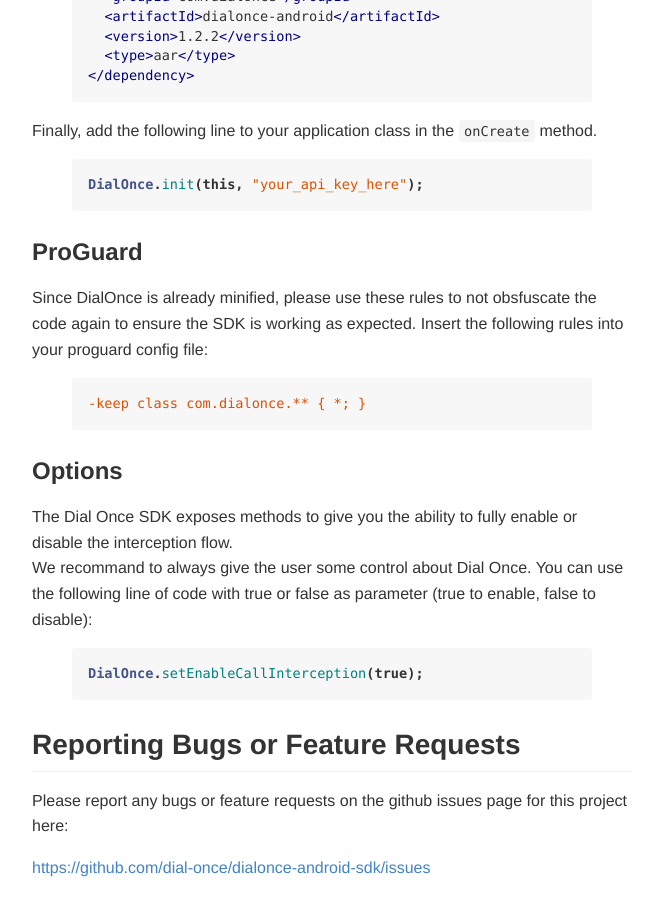
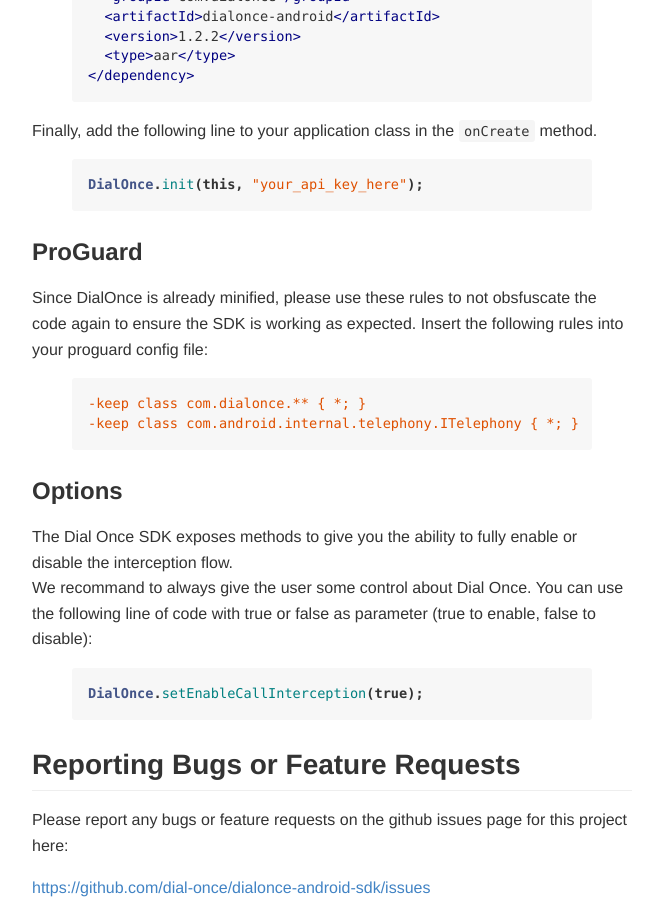
Before and after one commit to dialonce/dialonce.github.io, a Jekyll site: the page built from android/howto/index.md, in a window 1280 px wide and 900 px high, scrolled down 3142 px. Shown: the whole window, without its empty margins (308-971 px from the left). Built offline with Jekyll 4.4.1, drawn with Linux system fonts in a browser that asks for light colours.

Commit message:
Add proguard rule for Telephony

```diff
--- a/android/howto/index.md
+++ b/android/howto/index.md
@@ -132,6 +132,7 @@
 
 {% highlight yaml %}
 -keep class com.dialonce.** { *; }
+-keep class com.android.internal.telephony.ITelephony { *; }
 {% endhighlight %}
 
 ### Options
```
